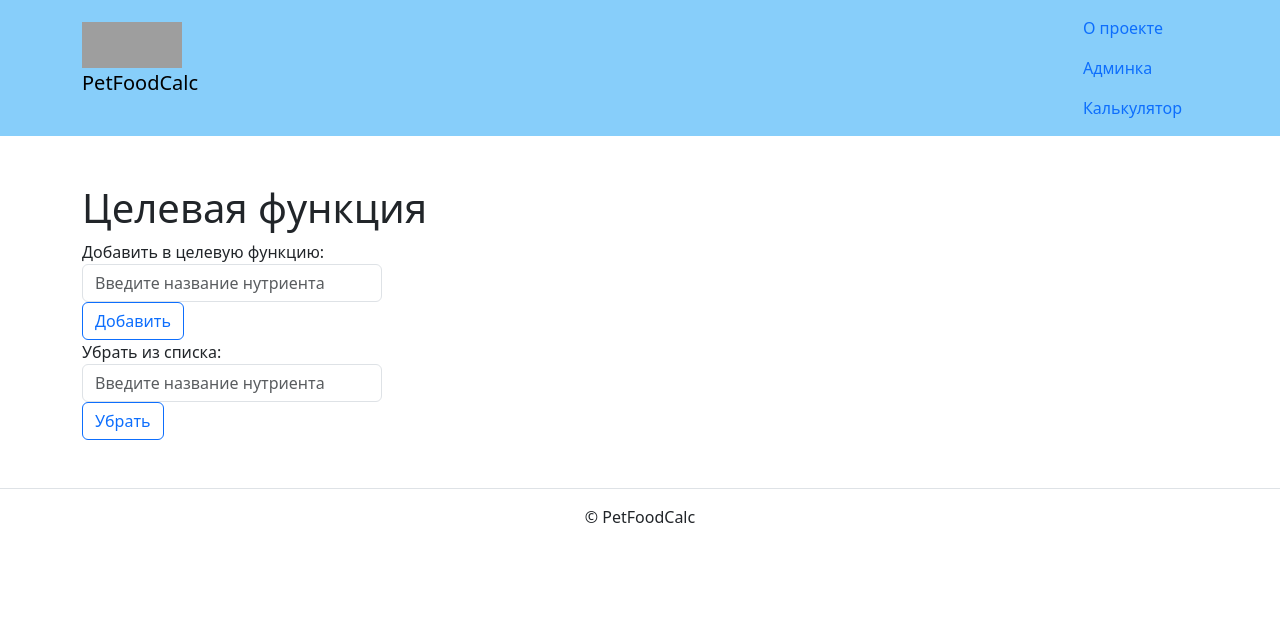
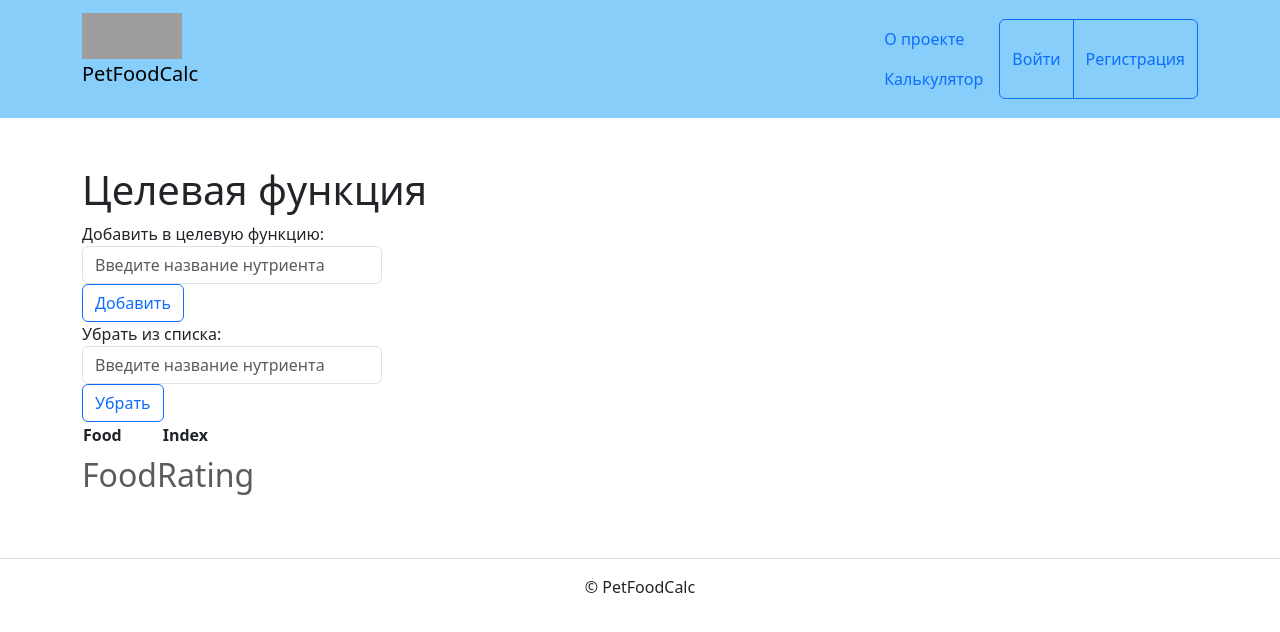
Before and after one commit to EduardKiselev/pep, a Django app: page / in a window 1280 px wide. Shown: the top 632 px of the page. Run offline with Django 3.2, Linux system fonts and the light colour scheme; tables that the repository leaves empty hold one stand-in row (values such as "Sample post"); lists and menus that the app fills with data are empty; some libraries are stand-ins or nearby versions; grey boxes are pictures that could not be loaded.

Commit message:
finish table

```diff
--- a/additional_functions/func.py
+++ b/additional_functions/func.py
@@ -100,6 +100,6 @@ for file_info in files:
 
         output = nutr_name_list + food + nutrients
 
-    with open('all_data.json', 'w') as file:
+    with open('small_data.json', 'w') as file:
             json.dump(output, file)
     #    json.dump(nutrients_added, file)
--- a/foodcalc/calc/admin.py
+++ b/foodcalc/calc/admin.py
@@ -13,8 +13,8 @@ class FoodAdmin(admin.ModelAdmin):
 
 @admin.register(NutrientsName)
 class NutrientsNameAdmin(admin.ModelAdmin):
-    list_display = ('name', 'unit_name', 'is_published')
-    list_editable = ('is_published', )
+    list_display = ('name', 'unit_name', 'is_published', 'order')
+    list_editable = ('is_published', 'order')
     list_filter = ('is_published', )
     search_fields = ('name',)
 
--- a/foodcalc/calc/models.py
+++ b/foodcalc/calc/models.py
@@ -1,4 +1,8 @@
 from django.db import models
+from django.contrib.auth import get_user_model
+
+
+User = get_user_model()
 
 
 class Food(models.Model):
@@ -22,6 +26,7 @@ class NutrientsName(models.Model):
     is_published = models.BooleanField(
         default=True, verbose_name='Опубликовано',
         help_text='Снимите галочку, чтобы не выводить нутриент.')
+    order = models.IntegerField(default=100)
 
     def __str__(self):
         return 'CLASS ' + self.name
@@ -43,3 +48,9 @@ class NutrientsQuantity(models.Model):
     def __str__(self):
         return '&CLASS ' + str(self.food) +\
             ': ' + str(self.nutrient) + '=' + str(self.amount) + '&'
+
+
+class Animals(models.Model):
+    name = models.CharField(max_length=50)
+    owner = models.ForeignKey(User, on_delete=models.CASCADE,
+                               verbose_name='Хозяин')
--- a/foodcalc/calc/urls.py
+++ b/foodcalc/calc/urls.py
@@ -7,4 +7,7 @@ app_name = 'calc'
 urlpatterns = [
     path('', views.food_search, name='index'),
     path('calc/', views.calc, name='calc'),
+    path('detail/<int:food_id>/', views.FoodDetailView.as_view(), name='food_detail'),
+   # path('profile/edit/', views.profile_update, name='edit_profile'),
+    path('profile/<slug:username>/', views.profile, name='profile'),
 ]
--- a/foodcalc/calc/views.py
+++ b/foodcalc/calc/views.py
@@ -1,6 +1,7 @@
 from django.shortcuts import render, get_object_or_404
-from calc.models import Food, NutrientsName, NutrientsQuantity
+from calc.models import Food, NutrientsName, NutrientsQuantity, User, Animals
 from django import forms
+from django.views.generic import DetailView
 
 
 class FoodForm(forms.Form):
@@ -21,6 +22,22 @@ class NutrinentForm(forms.Form):
 
 class RemoveNutrinentForm(forms.Form):
     remove_nutr = forms.CharField(max_length=50)
+
+
+
+
+class FoodDetailView(DetailView):
+    model = Food
+    template_name = 'calc/detail.html'
+    pk_url_kwarg = 'food_id'
+
+    def get_context_data(self, **kwargs):
+        context = super().get_context_data(**kwargs)
+        nutrients = NutrientsQuantity.objects.select_related('nutrient', 'food').filter(
+            food_id=self.kwargs.get(self.pk_url_kwarg)).order_by('nutrient__order')
+        context['nutrients'] = nutrients
+        print(context['nutrients'])
+        return context
 
 
 def calc(request, chosen_food=[], mass_dict={}):
@@ -67,7 +84,7 @@ def calc(request, chosen_food=[], mass_dict={}):
             nutrients += item
             item_name = get_object_or_404(Food, id=elem)
             items_name += [item_name]
-    columns = NutrientsName.objects.filter(is_published=True).order_by('name')
+    columns = NutrientsName.objects.filter(is_published=True).order_by('order')
     for food_id in chosen_food:
         all_nutr = NutrientsQuantity.objects.select_related(
             'nutrient').filter(
@@ -90,8 +107,6 @@ def calc(request, chosen_food=[], mass_dict={}):
     return render(request, template, context)
 
 
-
-
 def food_search(request, chosen_nutrients=[], mass_dict={}):
 
     if request.GET:
@@ -106,7 +121,6 @@ def food_search(request, chosen_nutrients=[], mass_dict={}):
         elif 'remove_nutr' in request.GET:
             remove_nutr = RemoveNutrinentForm(request.GET)
             if remove_nutr.is_valid():
-                print('OKOKOKOK')
                 nutr_to_remove = remove_nutr.cleaned_data['remove_nutr']
                 id = get_object_or_404(NutrientsName, name=nutr_to_remove).id
                 index = chosen_nutrients.index(id)
@@ -122,32 +136,42 @@ def food_search(request, chosen_nutrients=[], mass_dict={}):
                     mass_dict[nutrient_id] = mass
 
     template = 'calc/func.html'
-    nutrient_list = NutrientsName.objects.filter(is_published=True)
+    nutrient_list = NutrientsName.objects.filter(is_published=True).exclude(id__in=chosen_nutrients)
     form = NutrinentForm()
 
     if chosen_nutrients:
         delete_list = NutrientsName.objects.filter(id__in=chosen_nutrients)
+        totals = {}
+        nutrients = {}
         for nutrient in chosen_nutrients:
+            nutrients[nutrient] = {}
             objects = NutrientsQuantity.objects.filter(nutrient_id=nutrient)
-            totals = {}
             for object in objects:
-                totals[object.food_id] = totals.get(object.food_id,0) + mass_dict[nutrient] * object.amount
+                totals[object.food_id] = round(totals.get(object.food_id,0) + mass_dict[nutrient] * object.amount, 2)
+                nutrients[nutrient][object.food_id] = object.amount
 
         res = sorted(totals.items(), key=lambda x: x[1], reverse=True)[:10]
         print('FOOD RATING:')
         rating = {}
         for elem in res:
-            name = get_object_or_404(Food, id=elem[0]).description
-            val = elem[1]
-            rating[name] = val
-            print(name, ':', val)
-        add_context = {'delete_list': delete_list, 'rating': rating}
-
+            name = get_object_or_404(Food, id=elem[0])
+            rating[name] = elem[1]
+            print(name, ':', elem[1])
+        add_context = {'delete_list': delete_list, 'rating': rating, 'nutrients': nutrients}
 
     print('chosen nutrients', chosen_nutrients, '\nmass_dict:', mass_dict)
+
     if chosen_nutrients:
-        print('deletelist', delete_list)
+        print('deletelist', delete_list, '\nnutrients:', nutrients)
     context = {'nutrient_list': nutrient_list, 'chosen_nutrients': chosen_nutrients, 'mass_dict': mass_dict}
     if chosen_nutrients:
         context |= add_context
     return render(request, template, context)
+
+
+def profile(request, username):
+    template = 'calc/profile.html'
+    profile = get_object_or_404(User, username=username)
+    animals = Animals.objects.filter(owner=username)
+    context = {'profile': profile, 'animals': animals}
+    return render(request, template, context)
--- a/foodcalc/foodcalc/settings.py
+++ b/foodcalc/foodcalc/settings.py
@@ -107,3 +107,5 @@ DEFAULT_AUTO_FIELD = 'django.db.models.BigAutoField'
 INTERNAL_IPS = [
     '127.0.0.1',
     ]
+
+LOGIN_REDIRECT_URL = 'calc:index'
--- a/foodcalc/foodcalc/urls.py
+++ b/foodcalc/foodcalc/urls.py
@@ -1,11 +1,20 @@
 from django.contrib import admin
-from django.urls import path, include
+from django.urls import path, include, reverse_lazy
 from django.conf import settings
+from django.contrib.auth.forms import UserCreationForm
+from django.views.generic.edit import CreateView
+
 
 urlpatterns = [
     path('admin/', admin.site.urls),
     path('pages/', include('pages.urls', namespace='pages')),
-    path('', include('calc.urls', namespace='calc'))
+    path('', include('calc.urls', namespace='calc')),
+    path('auth/registration/', CreateView.as_view(
+        template_name='registration/registration_form.html',
+        form_class=UserCreationForm,
+        success_url=reverse_lazy('calc:index'),),
+        name='registration'),
+    path('auth/', include('django.contrib.auth.urls')),
 ]
 
 if settings.DEBUG:
--- a/foodcalc/templates/calc/func.html
+++ b/foodcalc/templates/calc/func.html
@@ -1,4 +1,3 @@
-
 {% extends "base.html" %}
 {% load dict_key%}
 
@@ -45,9 +44,35 @@
         </form></p>
       {% endfor %}
 
-      {% for food in rating %}
+      <table>
+        <caption>
+          <h2> FoodRating </h2>
+        </caption>
+        <thead>
+          <tr>
+            <th> Food </th>
+            <th> Index </th>
+            {% for nutr in delete_list %}
+              <th> -{{nutr.name}}, {{nutr.unit_name}}-</th>
+            {% endfor %}
+          </tr>
+        </thead>
+        <tbody>
+        {% for food in rating %}
+        <tr>
+        <th>
+          <a class="btn btn-sm text-muted" href="{% url 'calc:food_detail' food.id %}" role="button">
+         {{food.description}}
+        </th>
+        <th style="text-align: center; vertical-align: middle;">
+         {{rating|dict_key:food}}
+         </th>
+         {% for nutr in delete_list %}
 
-        <p> {{food}} {{rating|dict_key:food}}</p>
-      {% endfor%}
-
+         <td style="text-align: center; vertical-align: middle;"> {{nutrients|dict_key:nutr.id|dict_key:food.id}} </th>
+         {% endfor %}
+        </td>
+        {% endfor%}
+        </tbody>
+      </table>
 {% endblock %}
--- a/foodcalc/templates/includes/header.html
+++ b/foodcalc/templates/includes/header.html
@@ -12,22 +12,23 @@
             <a class="nav-link {% if view_name == 'pages:about' %} text-white {% endif %}" href="{% url 'pages:about' %}">
               О проекте
             </a>
-            <a class="nav-link {% if view_name == 'admin' %} text-white {% endif %}" href="/admin">
-              Админка
-            </a>
+
             <a class="nav-link {% if view_name == 'admin' %} text-white {% endif %}" href="{% url 'calc:calc' %}">
               Калькулятор
             </a>
           </li>
-          {% comment %} {% if user.is_authenticated %}
+          {% if user.is_authenticated %}
             <div class="btn-group" role="group" aria-label="Basic outlined example">
               <button type="button" class="btn btn-outline-primary"><a class="text-decoration-none text-reset"
-                  href="{% url 'blog:create_post' %}">Написать пост</a></button>
-              <button type="button" class="btn btn-outline-primary"><a class="text-decoration-none text-reset"
-                  href="{% url 'blog:profile' user.username %}">{{ user.username }}</a></button>
+                  href="{% url 'calc:index' %}">{{ user.username }}</a></button>
               <button type="button" class="btn btn-outline-primary"><a class="text-decoration-none text-reset"
                   href="{% url 'logout' %}">Выйти</a></button>
+              {% if user.is_staff %}
+              <button type="button" class="btn btn-outline-primary"><a class="text-decoration-none text-reset"
+                href="/admin">Админка</a></button>
+              {% endif %}
             </div>
+
           {% else %}
             <div class="btn-group" role="group" aria-label="Basic outlined example">
               <button type="button" class="btn btn-outline-primary"><a class="text-decoration-none text-reset"
@@ -35,7 +36,7 @@
               <button type="button" class="btn btn-outline-primary"><a class="text-decoration-none text-reset"
                   href="{% url 'registration' %}">Регистрация</a></button>
             </div>
-          {% endif %} {% endcomment %}
+          {% endif %}
         </ul>
       {% endwith %}
     </div>
--- a/foodcalc/templates/registration/logged_out.html
+++ b/foodcalc/templates/registration/logged_out.html
@@ -7,7 +7,7 @@
       </div>
       <div class="card-body">
         <p><a href="{% url 'login' %}">Войти снова</a></p>
-        <p><a href="{% url 'blog:index' %}">На главную</a></p>
+        <p><a href="{% url 'calc:index' %}">На главную</a></p>
       </div>
     </div>
   </div>
--- a/foodcalc/templates/registration/password_change_done.html
+++ b/foodcalc/templates/registration/password_change_done.html
@@ -6,7 +6,7 @@
         Пароль успешно изменён!
       </div>
       <div class="card-body">
-        <p><a href="{% url 'blog:index' %}">На главную</a></p>
+        <p><a href="{% url 'calc:index' %}">На главную</a></p>
       </div>
     </div>
   </div>
--- a/foodcalc/templates/registration/password_reset_done.html
+++ b/foodcalc/templates/registration/password_reset_done.html
@@ -16,7 +16,7 @@
           убедитесь, что вы ввели адрес с которым вы зарегистрировались,
           и проверьте папку со спамом.
         </p>
-        <p class="text-center"><a href="{% url 'blog:index' %}">На главную</a></p>
+        <p class="text-center"><a href="{% url 'calc:index' %}">На главную</a></p>
       </div>
     </div>
   </div>
```
Also changed, not shown: additional_functions/converter.py (deleted, +0 -8 lines), foodcalc/templates/calc/detail.html (added, +9 -0 lines), foodcalc/calc/migrations/0002_nutrientsname_order.py (added), foodcalc/calc/migrations/0003_animals.py (added).
